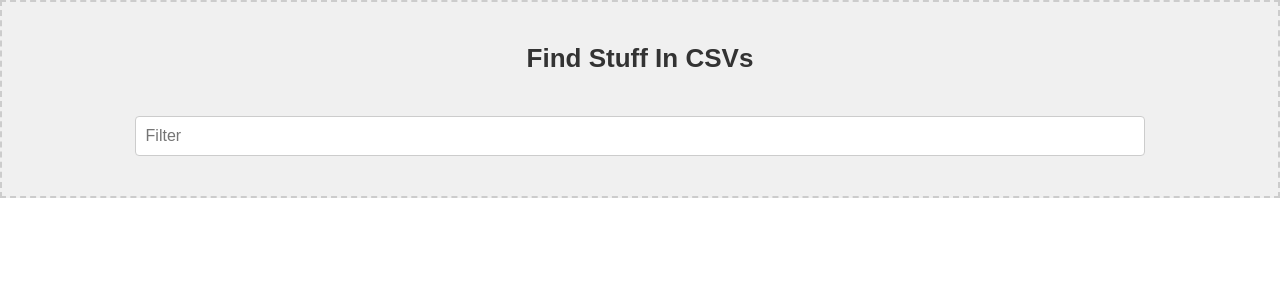
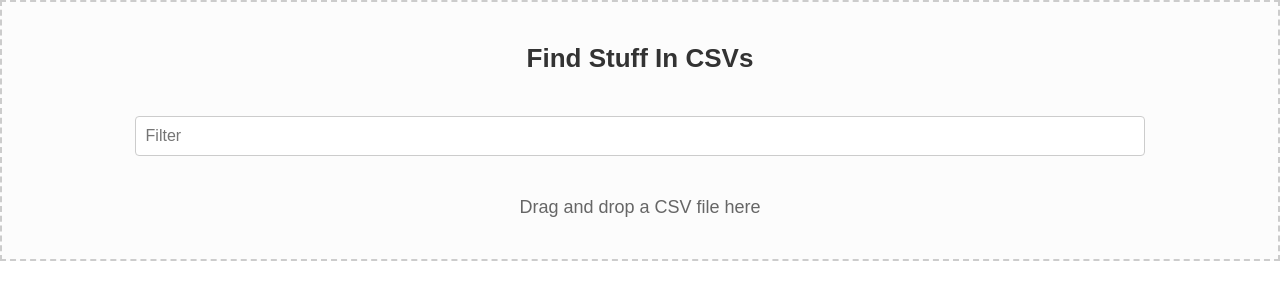
Before and after one commit to andygock/csv-finder, a React (Vite) app: page / in a window 1280 px wide. Shown: the top 300 px of the page. Built offline with nearby package versions, Linux system fonts and the light colour scheme.

Commit message:
Enhance drag-and-drop functionality with improved styles and user feedback messages

```diff
--- a/src/App.css
+++ b/src/App.css
@@ -9,14 +9,19 @@ body {
 }
 
 .drop {
-  background-color: #f0f0f0;
+  background-color: #fcfcfc;
   border: dashed 2px #ccc;
   padding: 20px;
   text-align: center;
+  min-height: 200px; /* Ensure no layout shift */
+  display: flex;
+  flex-direction: column;
+  justify-content: center;
+  align-items: center;
 }
 
 .dragging {
-  background-color: green;
+  background-color: lightgreen;
 }
 
 .highlight {
@@ -46,12 +51,12 @@ body {
 table {
   width: 100%;
   border-collapse: collapse;
-  margin-top: 20px;
+  margin-top: 10px;
 }
 
 th,
 td {
-  padding: 8px;
+  padding: 4px;
   text-align: left;
   border-bottom: 1px solid #ddd;
 }
@@ -72,3 +77,8 @@ input[type="text"] {
   border-radius: 4px;
   font-size: 16px;
 }
+
+.drag-text {
+  font-size: 18px;
+  color: #666;
+}
--- a/src/App.tsx
+++ b/src/App.tsx
@@ -8,6 +8,7 @@ function App() {
   const [data, setData] = useState<string[][]>([]);
   const [isDragging, setIsDragging] = useState(false);
   const [filter, setFilter] = useState("");
+  const [dragText, setDragText] = useState("Drag and drop a CSV file here");
 
   const handleDrop = (event: React.DragEvent<HTMLDivElement>) => {
     event.preventDefault();
@@ -18,18 +19,23 @@ function App() {
       Papa.parse(file, {
         complete: (result) => {
           setData(result.data as string[][]);
+          setDragText("CSV file loaded successfully!");
         },
       });
+    } else {
+      setDragText("Please drop a valid CSV file.");
     }
   };
 
   const handleDragOver = (event: React.DragEvent<HTMLDivElement>) => {
     event.preventDefault();
     setIsDragging(true); // Ensure isDragging remains true
+    setDragText("Release to upload the CSV file");
   };
 
   const handleDragEnter = () => {
     setIsDragging(true);
+    setDragText("Release to upload the CSV file");
   };
 
   const handleDragLeave = (event: React.DragEvent<HTMLDivElement>) => {
@@ -37,6 +43,7 @@ function App() {
       return;
     }
     setIsDragging(false);
+    setDragText("Drag and drop a CSV file here");
   };
 
   const handleFilterChange = (event: React.ChangeEvent<HTMLInputElement>) => {
@@ -95,7 +102,7 @@ function App() {
         value={filter}
         onChange={handleFilterChange}
       />
-      {data.length > 0 && (
+      {data.length > 0 ? (
         <div>
           <table>
             <thead>
@@ -122,6 +129,8 @@ function App() {
             </tbody>
           </table>
         </div>
+      ) : (
+        <p className="drag-text">{dragText}</p>
       )}
       <ToastContainer />
     </div>
```
